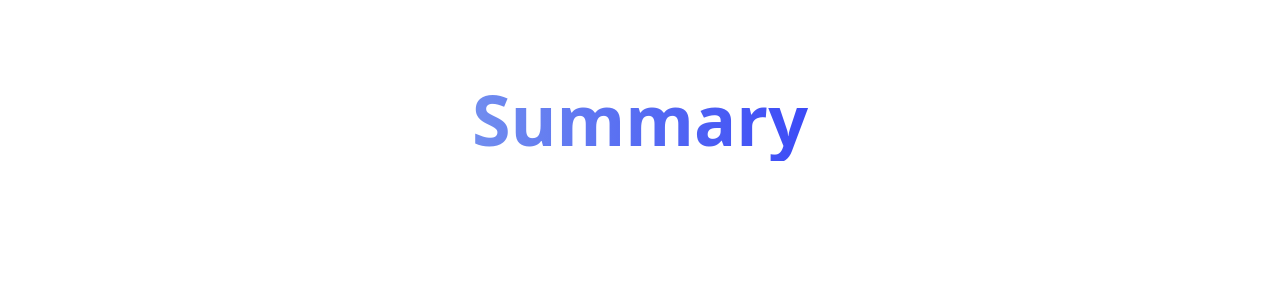
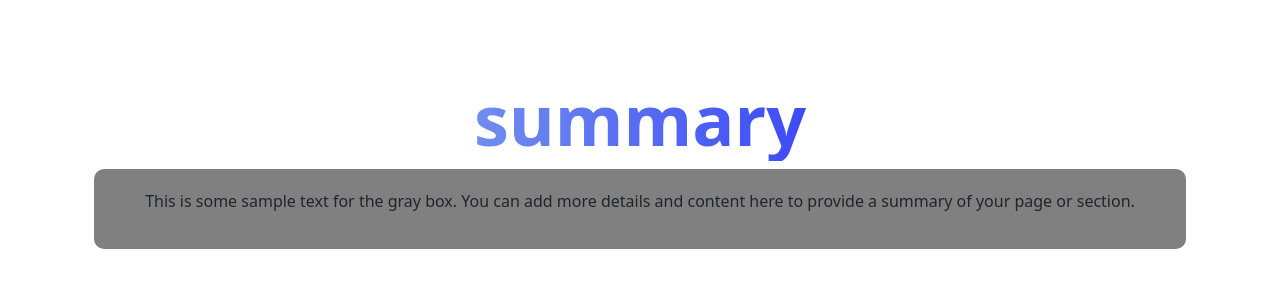
Before and after one commit to lucyqqi/goldenhacks, a Flask app: page /summary in a window 1280 px wide. Shown: the part 56-356 px from the top of the page. Run offline with Flask 3, Linux system fonts and the light colour scheme; some libraries are stand-ins or nearby versions.

```diff
--- a/frontend_stuff/templates/summary.html
+++ b/frontend_stuff/templates/summary.html
@@ -2,9 +2,14 @@
 
 {% block body %}
 
-    <center>
-    <h1 class="display-4" style="background: linear-gradient(to right, lightblue, blue); font-size: 70px; -webkit-background-clip: text; background-clip: text; color: transparent; font-weight: bold;">Summary</h1>
-    </center>
+<center>
+<h1 class="display-4" style="background: linear-gradient(to right, lightblue, blue); font-size: 70px; -webkit-background-clip: text; background-clip: text; color: transparent; font-weight: bold;">summary</h1>
 
+<div style="background-color: gray; border-radius: 10px; padding: 20px; text-align: center;">
+
+    <p>This is some sample text for the gray box. You can add more details and content here to provide a summary of your page or section.</p>
+</div>
+
+</center>
 
 {% endblock %}
```
